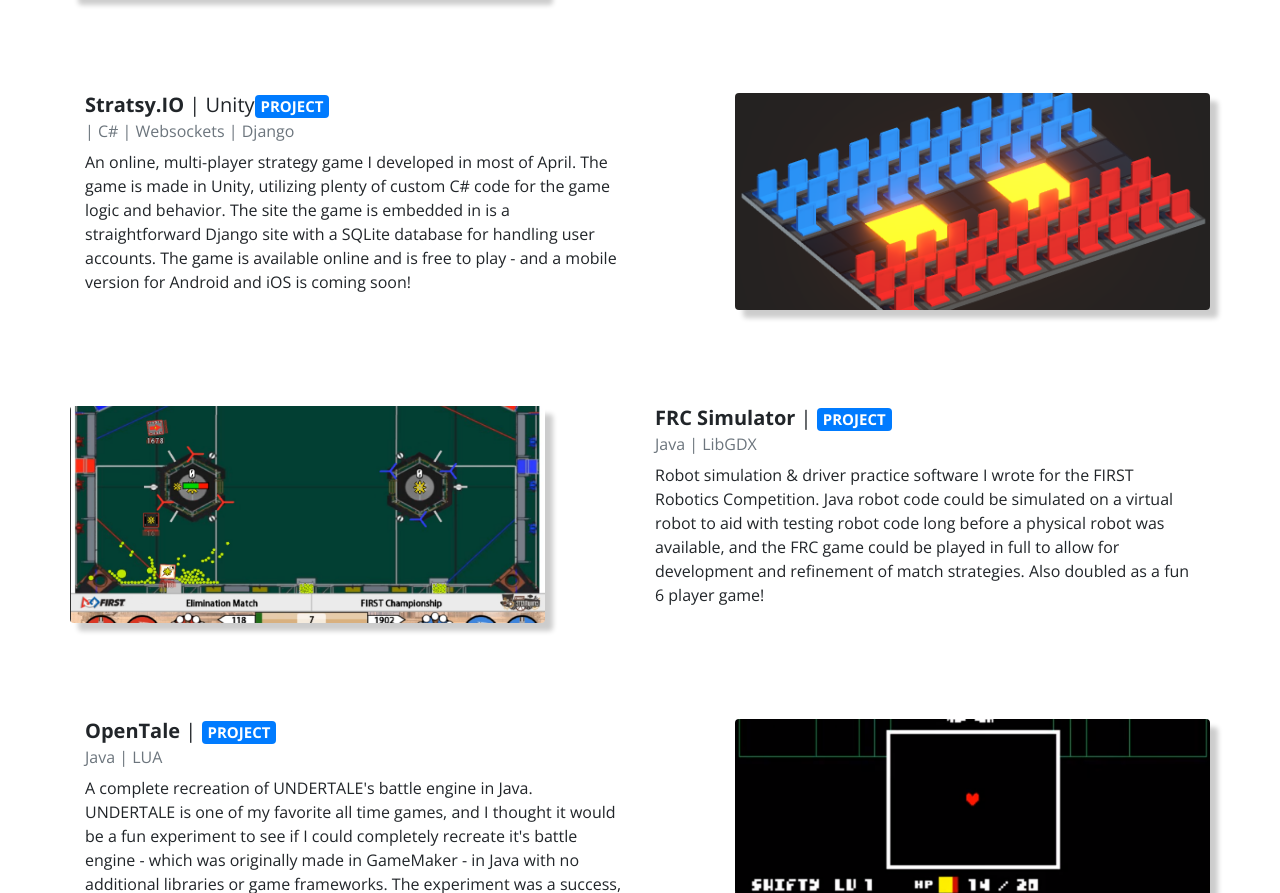
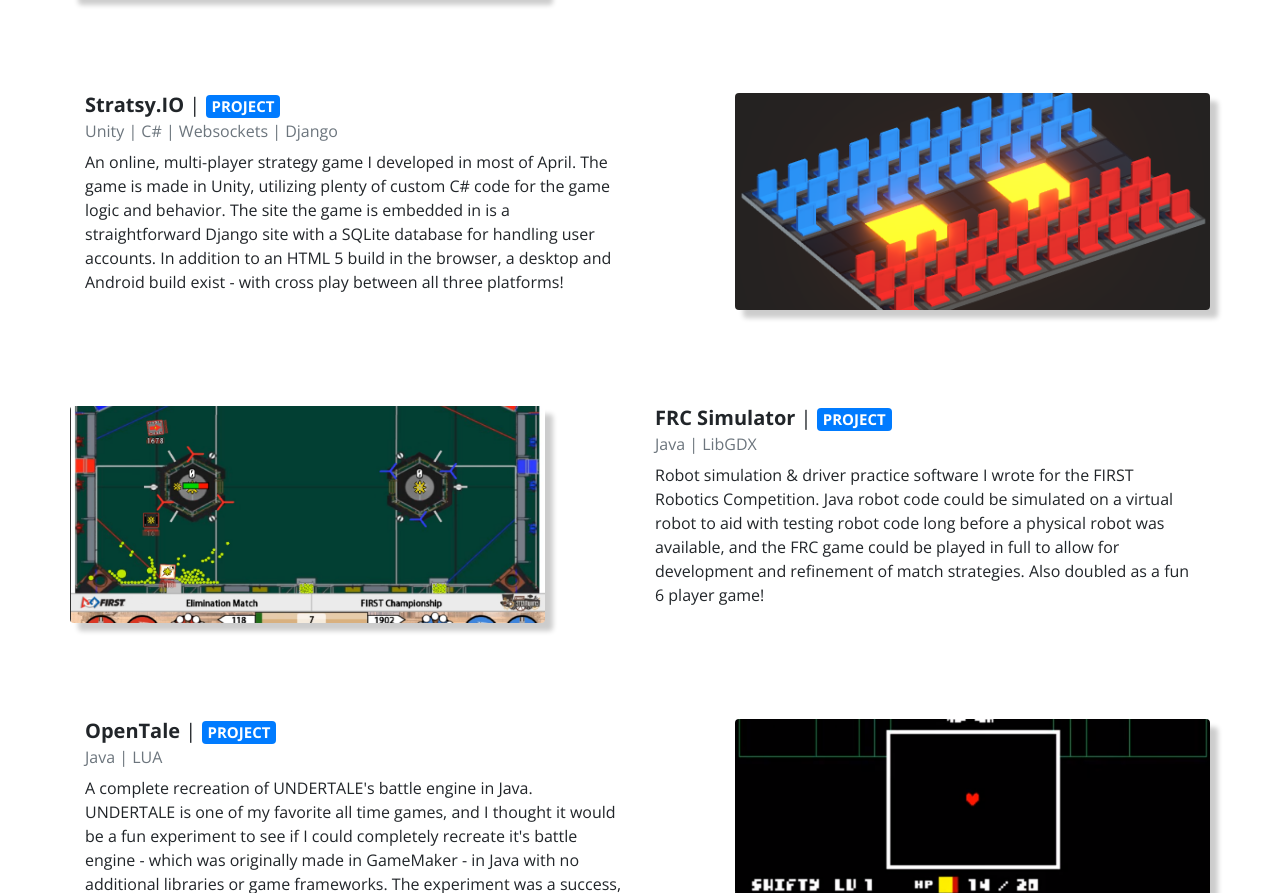
Before and after one commit to Ornamus/ornamus.github.io, a plain HTML site: page index.html in a window 1280 px wide. Shown: the part 1614-2507 px from the top of the page. Drawn offline with nearby package versions, Linux system fonts and the light colour scheme.

Commit message:
Update stratsy

```diff
--- a/index.html
+++ b/index.html
@@ -210,14 +210,14 @@
     <div class="row module">
         <div class="col-12 col-md-6">
             <h5>
-                <strong>Stratsy.IO</strong> | Unity<span class="badge badge-primary">PROJECT</span><br>
-                <small class="text-muted"> | C# | Websockets | Django</small>
+                <strong>Stratsy.IO</strong> | <span class="badge badge-primary">PROJECT</span><br>
+                <small class="text-muted">Unity | C# | Websockets | Django</small>
             </h5>
             <p>An online, multi-player strategy game I developed in most of April. The game is made in Unity, utilizing
                 plenty of custom C# code for the game logic and behavior. The site the game is embedded in is a
                 straightforward
-                Django site with a SQLite database for handling user accounts. The game is available online
-                and is free to play -  and a mobile version for Android and iOS is coming soon!</p>
+                Django site with a SQLite database for handling user accounts. In addition to an HTML 5 build in the browser,
+                a desktop and Android build exist - with cross play between all three platforms!</p>
         </div>
         <div class="col-12 offset-md-1 col-md-5 rounded picture stratsy-picture">
         </div>
```
